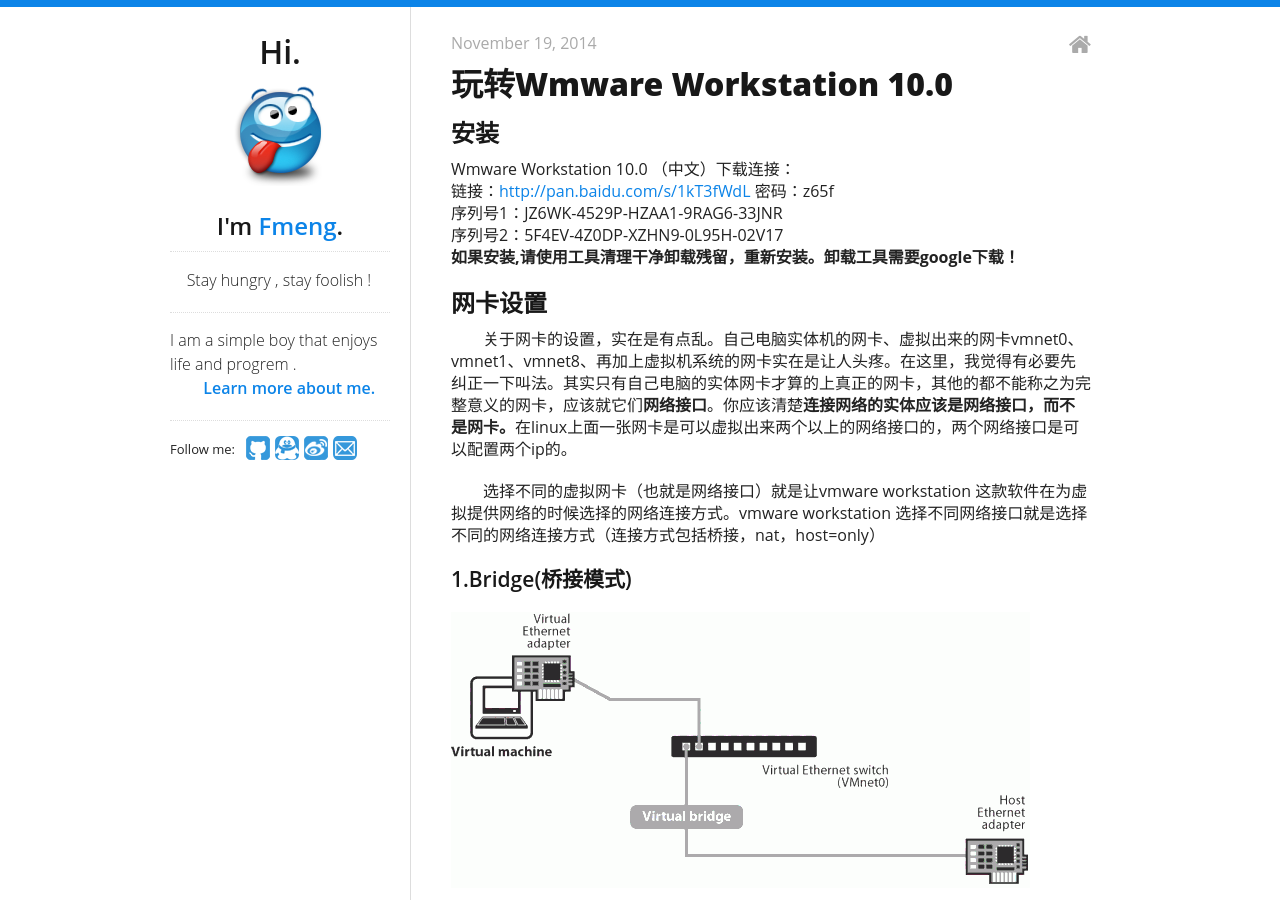
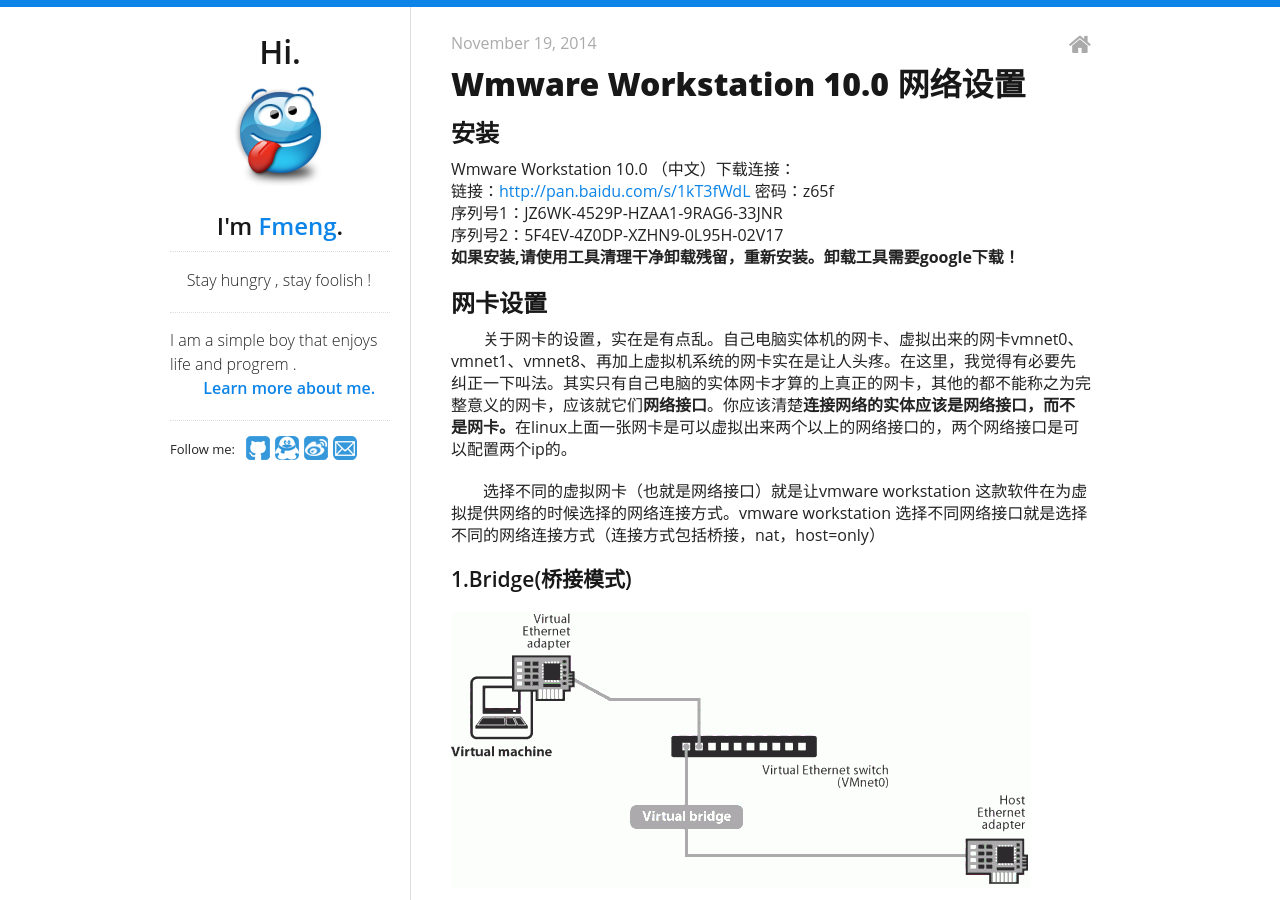
Before and after one commit to fmeng/fmeng.github.io, a Jekyll site: the page built from _posts/2014-11-19-wmware-workstation.md, in a window 1280 px wide and 900 px high. Built offline with Jekyll 4.4.1, drawn with Linux system fonts in a browser that asks for light colours; Markdown is read by kramdown in place of the engine named in the settings; comment, search, counter and statistics services are not loaded.

Commit message:
修改标题

```diff
--- a/_posts/2014-11-19-wmware-workstation.md
+++ b/_posts/2014-11-19-wmware-workstation.md
@@ -1,6 +1,6 @@
 ---
 layout: post
-title: "玩转Wmware Workstation 10.0"
+title: "Wmware Workstation 10.0 网络设置"
 categories:
 - other
 ---
```
